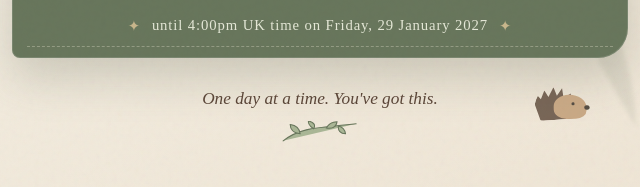
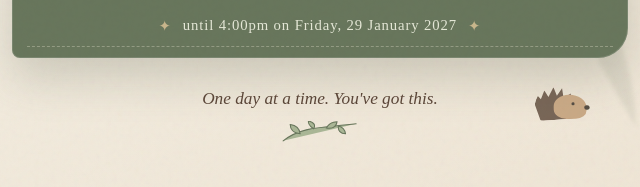
Before and after one commit to kylescudder/days-left, an Astro site: page / in a window 1280 px wide. Shown: the part 536-723 px from the top of the page, 602-1242 px from the left. Built offline with nearby package versions, Linux system fonts and the light colour scheme; Astro itself is replaced by a stand-in of ours; a web font is replaced by a local one.

Commit message:
Remove UK timezone from countdown label

```diff
--- a/src/pages/index.astro
+++ b/src/pages/index.astro
@@ -2,7 +2,7 @@
 import { Image } from 'astro:assets';
 import otterFamily from '../assets/otter-family.png';
 
-const targetLabel = '4:00pm UK time on Friday, 29 January 2027';
+const targetLabel = '4:00pm on Friday, 29 January 2027';
 ---
 
 <!doctype html>
```
